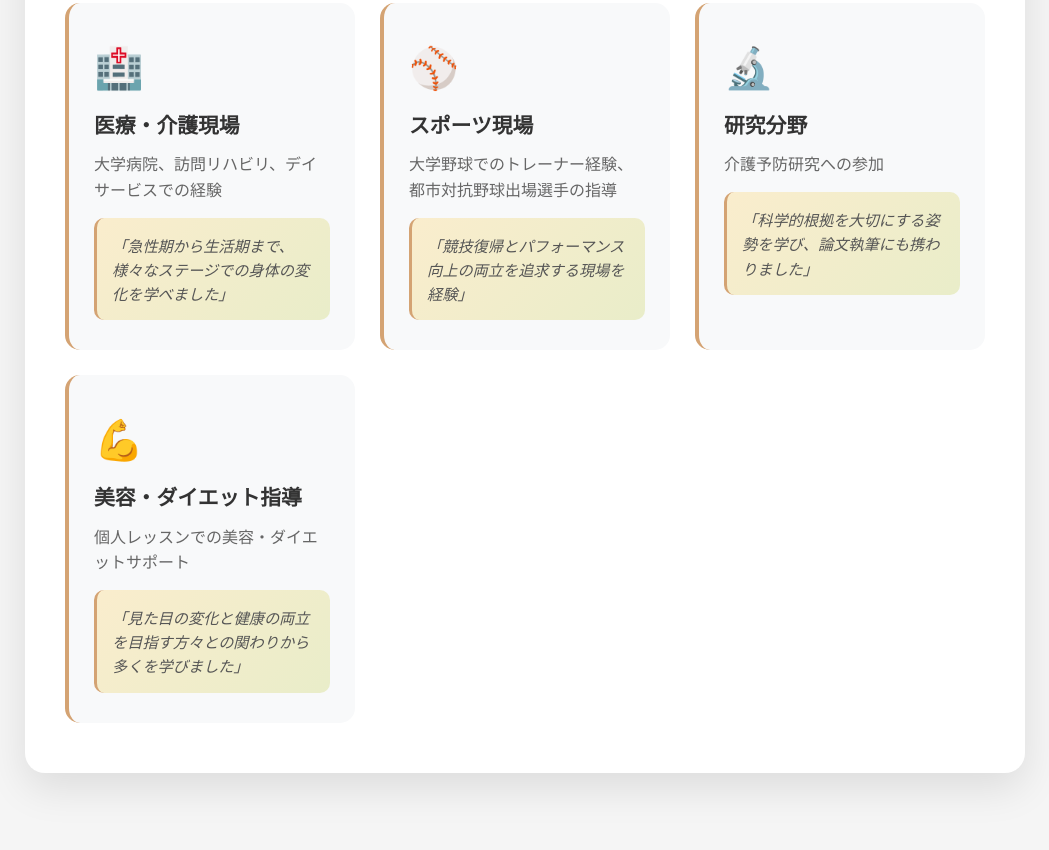
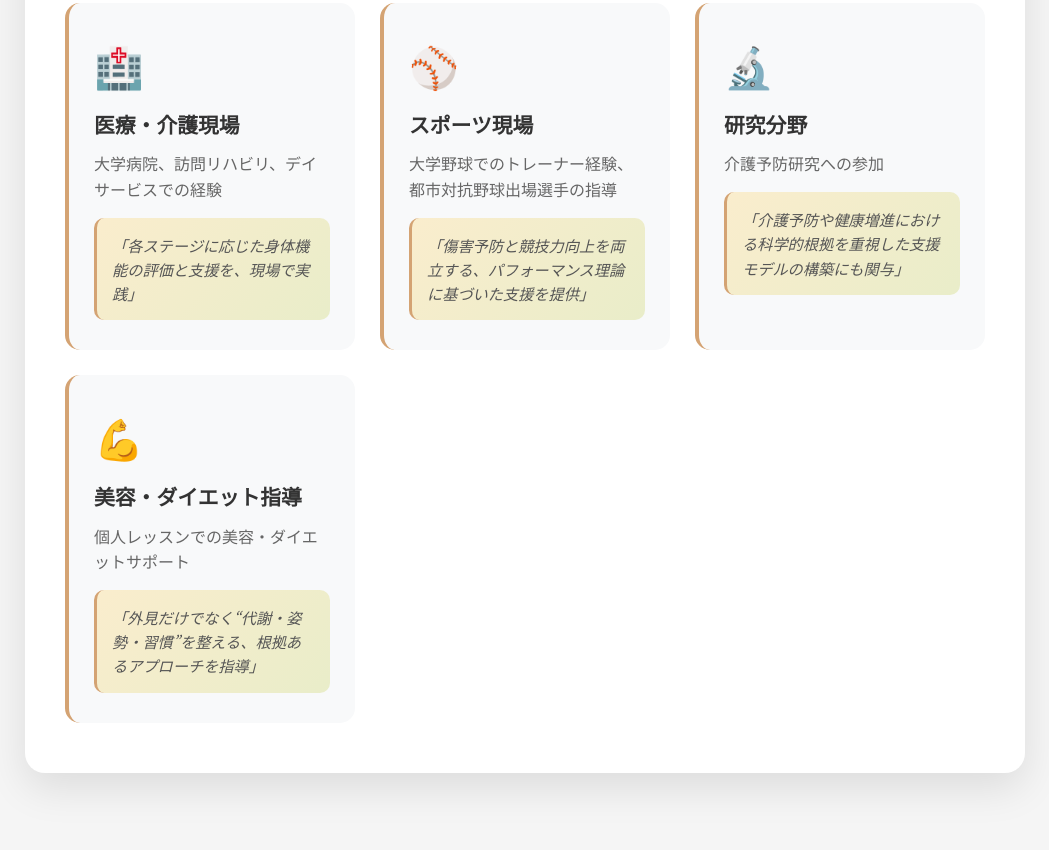
Before and after one commit to higetom/reforma-salon, a plain HTML site: page index.html in a window 1280 px wide. Shown: the part 2464-3314 px from the top of the page, without its empty margins (115-1164 px from the left). Drawn offline with Linux system fonts and the light colour scheme.

Commit message:
Update index.html

```diff
--- a/index.html
+++ b/index.html
@@ -122,28 +122,28 @@
             <div class="experience-icon-enhanced">🏥</div>
             <h3 class="experience-title-enhanced">医療・介護現場</h3>
             <p class="experience-description-enhanced">大学病院、訪問リハビリ、デイサービスでの経験</p>
-            <div class="experience-insight-enhanced">「急性期から生活期まで、様々なステージでの身体の変化を学べました」</div>
+            <div class="experience-insight-enhanced">「各ステージに応じた身体機能の評価と支援を、現場で実践」</div>
         </div>
 
         <div class="experience-card-enhanced">
             <div class="experience-icon-enhanced">⚾</div>
             <h3 class="experience-title-enhanced">スポーツ現場</h3>
             <p class="experience-description-enhanced">大学野球でのトレーナー経験、都市対抗野球出場選手の指導</p>
-            <div class="experience-insight-enhanced">「競技復帰とパフォーマンス向上の両立を追求する現場を経験」</div>
+            <div class="experience-insight-enhanced">「傷害予防と競技力向上を両立する、パフォーマンス理論に基づいた支援を提供」</div>
         </div>
 
         <div class="experience-card-enhanced">
             <div class="experience-icon-enhanced">🔬</div>
             <h3 class="experience-title-enhanced">研究分野</h3>
             <p class="experience-description-enhanced">介護予防研究への参加</p>
-            <div class="experience-insight-enhanced">「科学的根拠を大切にする姿勢を学び、論文執筆にも携わりました」</div>
+            <div class="experience-insight-enhanced">「介護予防や健康増進における科学的根拠を重視した支援モデルの構築にも関与」</div>
         </div>
 
         <div class="experience-card-enhanced">
             <div class="experience-icon-enhanced">💪</div>
             <h3 class="experience-title-enhanced">美容・ダイエット指導</h3>
             <p class="experience-description-enhanced">個人レッスンでの美容・ダイエットサポート</p>
-            <div class="experience-insight-enhanced">「見た目の変化と健康の両立を目指す方々との関わりから多くを学びました」</div>
+            <div class="experience-insight-enhanced">「外見だけでなく“代謝・姿勢・習慣”を整える、根拠あるアプローチを指導」</div>
         </div>
     </div>
 </div>
```
